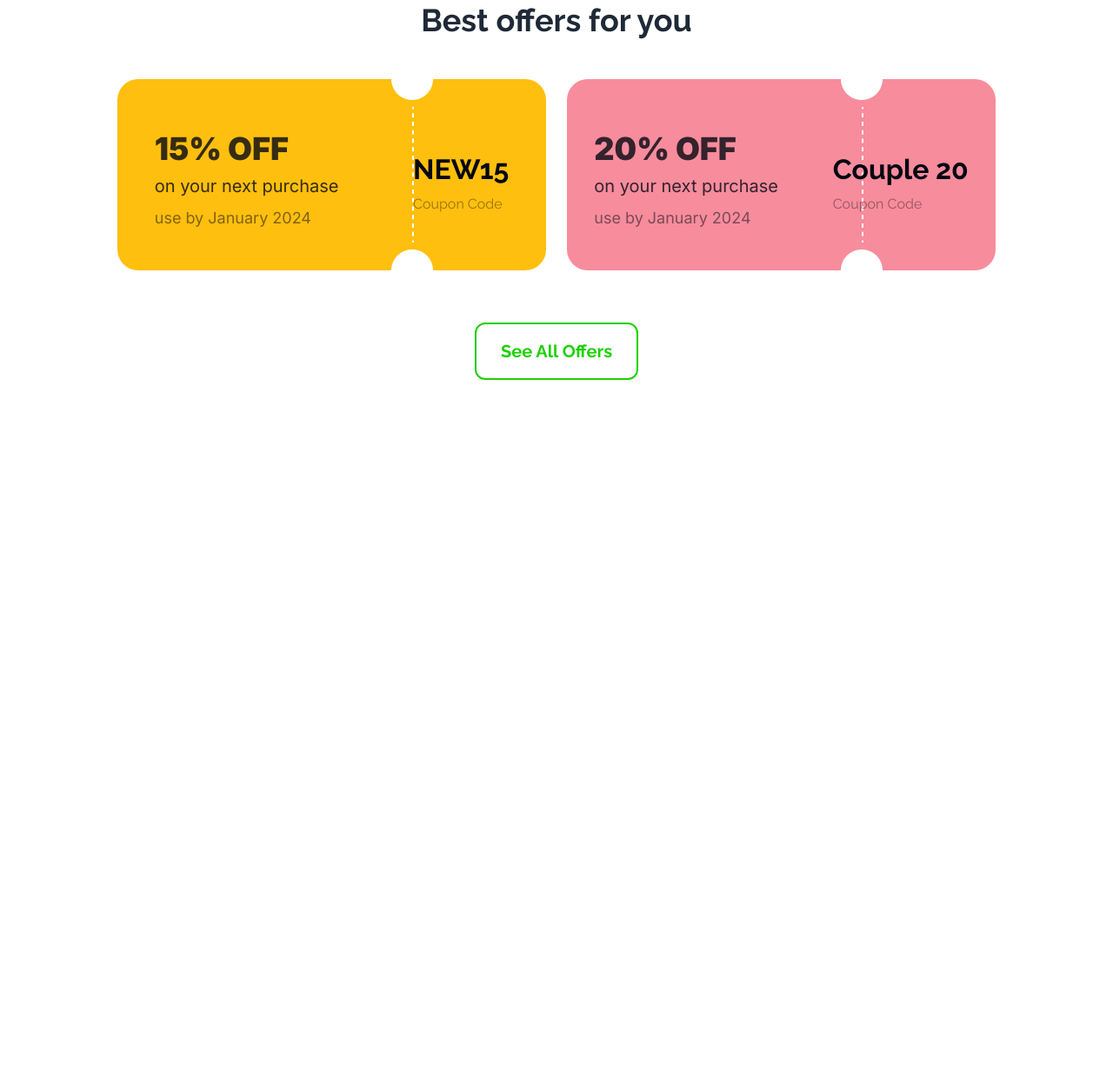
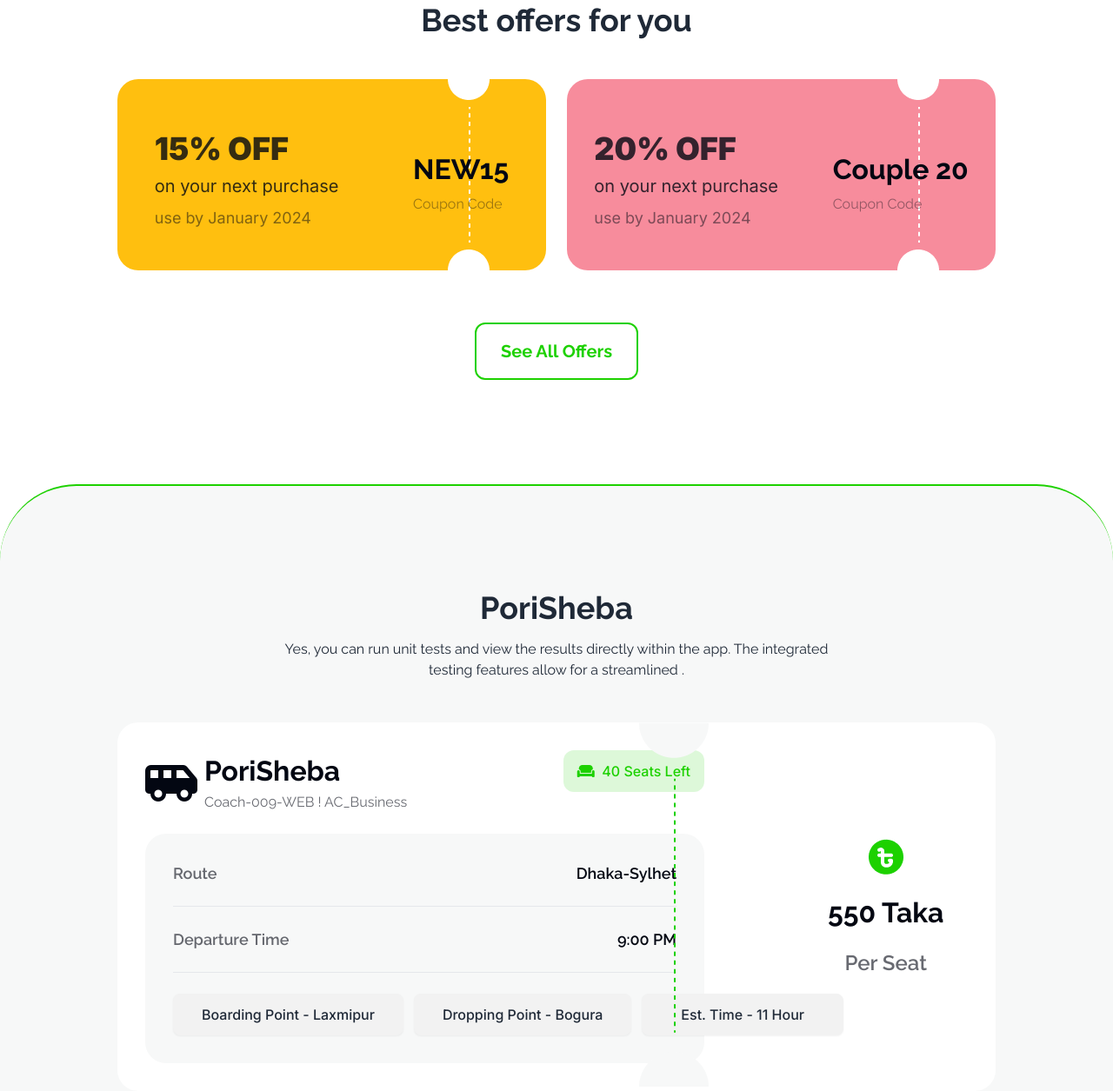
Before and after one commit to Fahim-Prodhan/bus-a5, a plain HTML site: page index.html in a window 1280 px wide. Shown: the part 826-2081 px from the top of the page at 87% size. Before the commit the page ends 1263 px from the top, so only its background shows below. Drawn offline with nearby package versions, Linux system fonts and the light colour scheme.

Commit message:
Tickt Design complete

```diff
--- a/index.html
+++ b/index.html
@@ -14,6 +14,7 @@
 
     .font-raleway {
       font-family: "Raleway", sans-serif;
+
     }
 
     .font-inter {
@@ -43,7 +44,7 @@
               <li><a class="font-raleway font-medium text[#030712B2]">Search</a></li>
             </ul>
           </div>
-          <a class="btn btn-ghost text-3xl font-extrabold font-raleway">PoriSheba</a>
+          <a class="btn btn-ghost text-2xl lg:text-3xl font-extrabold font-raleway">PoriSheba</a>
         </div>
         <div class="navbar-center hidden lg:flex">
           <ul class="menu menu-horizontal px-1">
@@ -83,7 +84,7 @@
         <!-- first coupon -->
         <div class="bg-[#FFBF0F] lg:w-1/2 h-[220px] rounded-[24px]">
           <div>
-            <img class="ml-[200px] lg:ml-[315px]" src="images/cupon-devider.png" alt="">
+            <img class="ml-[200px] lg:ml-[380px]" src="images/cupon-devider.png" alt="">
           </div>
           <div class="flex justify-around relative top-[-160px]">
             <div>
@@ -92,16 +93,16 @@
               <p class="font-inter text-[18px] text-[#03071280] pt-2">use by January 2024</p>
             </div>
             <div>
-              <h1 class="text-[#030712] pt-[20px] text-[32px] font-bold">NEW15</h1>
+              <h1 class="text-[#030712] pt-[20px] text-[25px]  lg:text-[32px] font-bold">NEW15</h1>
               <p class="text-[#03071266] mt-1">Coupon Code</p>
             </div>
           </div>
         </div>
 
-                <!-- second coupon -->
+        <!-- second coupon -->
         <div class="bg-[#F78C9C] lg:w-1/2 h-[220px] rounded-[24px]">
           <div>
-            <img class="ml-[200px] lg:ml-[315px]" src="images/cupon-devider.png" alt="">
+            <img class="ml-[200px] lg:ml-[380px]" src="images/cupon-devider.png" alt="">
           </div>
           <div class="flex justify-around relative top-[-160px]">
             <div>
@@ -110,17 +111,86 @@
               <p class="font-inter text-[18px] text-[#03071280] pt-2">use by January 2024</p>
             </div>
             <div>
-              <h1 class="text-[#030712] pt-[20px] text-[32px] font-bold">Couple 20</h1>
+              <h1 class="text-[#030712] pt-[20px] text-[25px] lg:text-[32px] font-bold">Couple 20</h1>
               <p class="text-[#03071266] mt-1">Coupon Code</p>
             </div>
           </div>
         </div>
       </div>
       <div class="text-center mt-[60px]">
-        <button class="border-solid border-2 border-[#1DD100] text-[#1DD100] rounded-xl px-7 py-4 font-bold text-[20px]">See All Offers</button>
+        <button
+          class="border-solid border-2 border-[#1DD100] text-[#1DD100] rounded-xl px-7 py-4 font-bold text-[20px]">See
+          All Offers</button>
       </div>
     </section>
 
+    <!-- P.H Paribahan -->
+    <section class="mt-[120px] bg-[#F7F8F8]" style="border-radius: 88px 88px 0px 0px; border-top: 2px solid #1DD100;">
+      <h1 class="text-4xl font-bold text-center pt-[120px]">PoriSheba</h1>
+      <p class="text-center pt-4">Yes, you can run unit tests and view the results directly within the app. The
+        integrated <br> testing features allow for a streamlined .</p>
+
+      <!-- ticket main div -->
+      <div class="mx-3 mt-12 lg:mx-[135px] bg-white rounded-3xl relative">
+        <div>
+          <img class="absolute right-[330px] hidden lg:block" src="images/info-devider.png" alt="">
+        </div>
+        <div class="flex justify-between flex-col lg:flex-row">
+        <!-- left side -->
+        <div class="lg:w-[70%] p-8">
+          <!-- top part -->
+          <div class="flex justify-between flex-col lg:flex-row gap-3 text-center lg:text-left">
+            <!--top left side -->
+            <div>
+              <div class="flex gap-2 flex-col lg:flex-row">
+                <div class="pt-[14px]">
+                  <i class="fa-solid fa-van-shuttle text-[48px] text-[#030712]"></i>
+                </div>
+                <div>
+                  <h1 class="text-[32px] font-bold text-[#030712]">PoriSheba</h1>
+                  <p class="text-[#03071299]">Coach-009-WEB ! AC_Business</p>
+                </div>
+              </div>
+            </div>
+            <!-- Right side of top -->
+            <div>
+              <button class="bg-[#1dd10026] text-[#1DD100] px-4 py-3 rounded-xl font-inter font-medium"><i class="fa-solid fa-couch"></i>  40
+                Seats Left</button>
+            </div>
+          </div>
+
+          <!-- bottom side  -->
+          <div class="bg-[#F7F8F8]  rounded-3xl p-8 mt-6">
+            <div class="flex flex-col gap-6">
+              <div class="flex justify-between">
+                <p class="text-[#03071299] font-semibold text-[18px]">Route</p>
+                <p class="text-[#030712] font-semibold text-[18px]">Dhaka-Sylhet</p>
+              </div>
+              <hr>
+              <div class="flex justify-between">
+                <p class="text-[#03071299] font-semibold text-[18px]">Departure Time</p>
+                <p class="text-[#030712] font-semibold text-[18px]">9:00 PM</p>
+              </div>
+              <hr>
+              <div class="flex justify-between flex-col lg:flex-row gap-3">
+                <button class="btn px-8 font-medium text-[16px] font-inter">Boarding Point - Laxmipur</button>
+                <button class="btn px-8 font-medium text-[16px] font-inter">Dropping Point - Bogura</button>
+                <button class="btn px-11 font-medium text-[16px] font-inter">Est. Time - 11 Hour</button>
+              </div>
+            </div>
+          </div>
+        </div>
+        <!-- right side  -->
+        <div class="lg:w-[25%] flex justify-center items-center flex-col gap-4">
+          <div>
+            <img src="images/fare.png" alt="">
+          </div>
+          <h1 class="text-[#030712] text-[32px] font-bold">550 Taka</h1>
+          <h3 class="text-[#03071299] font-semibold text-[24px]">Per Seat</h3>
+        </div>
+        </div>
+      </div>
+    </section>
   </main>
   <footer>
 
```
